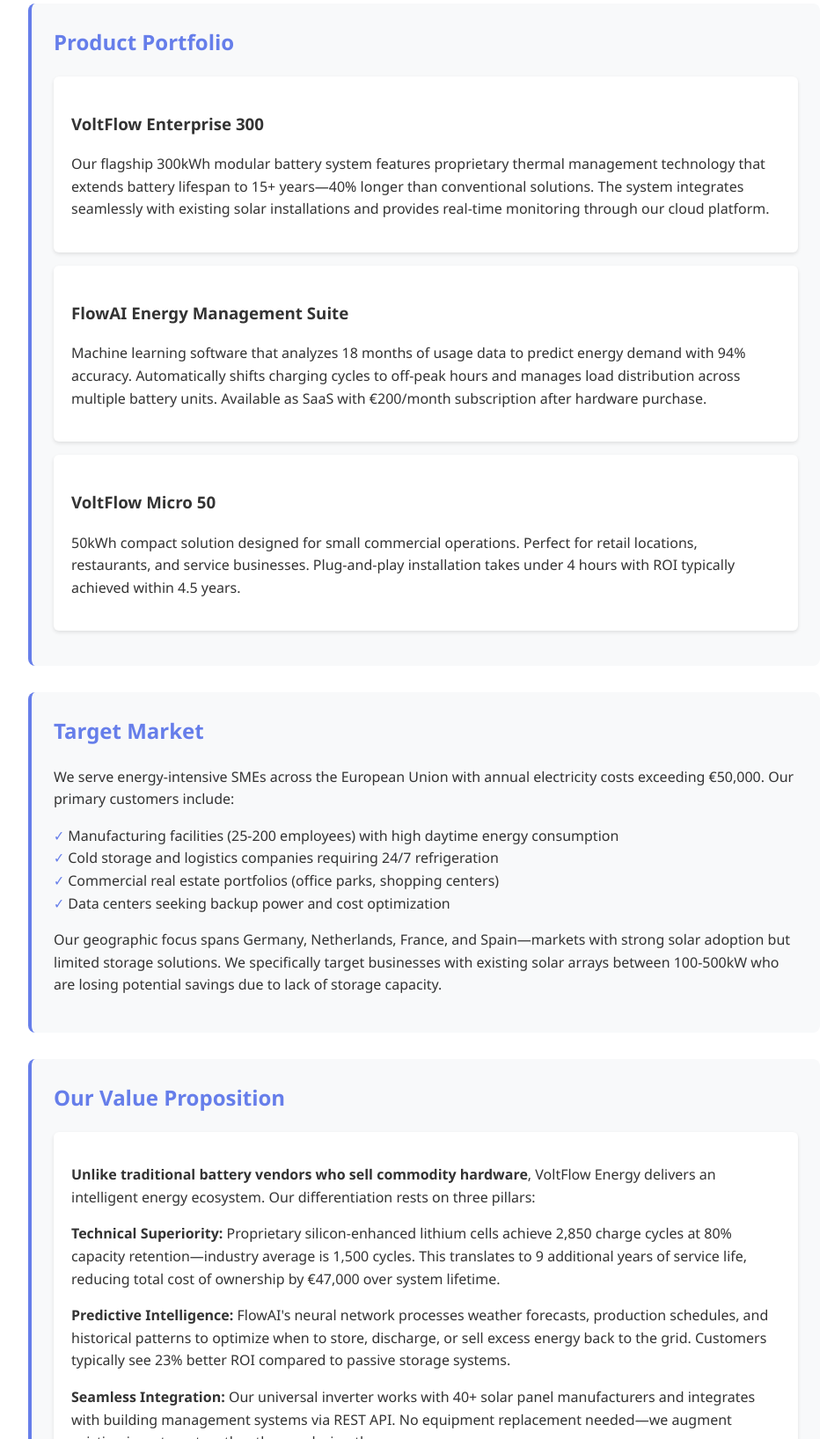
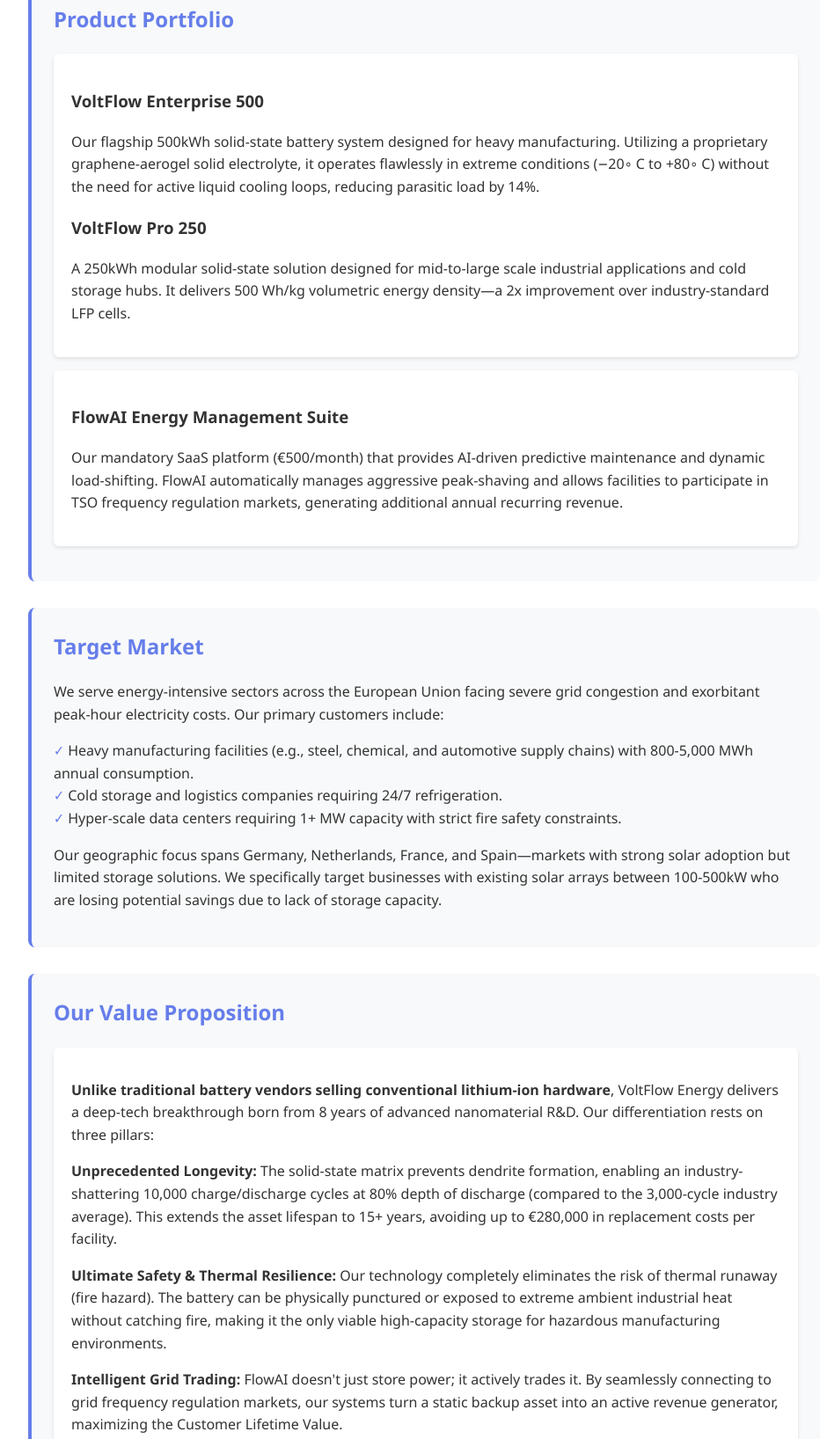
Before and after one commit to imrebartis/voltflow-energy, a plain HTML site: page index.html in a window 1280 px wide. Shown: the part 613-2249 px from the top of the page at 88% size, without its empty margins (158-1098 px from the left). Drawn offline with Linux system fonts and the light colour scheme.

Commit message:
Revise content in index.html to enhance clarity and detail of VoltFlow Energy's mission, product offerings, target market, and value proposition.

```diff
--- a/index.html
+++ b/index.html
@@ -20,38 +20,35 @@
 <body>
     <header>
         <h1>VoltFlow Energy</h1>
-        <p class="tagline">Empowering Europe's Clean Energy Transition with Intelligent Solar Storage</p>
+        <p class="tagline">Pioneering the Future of Industrial Energy Storage with Solid-State Nanomaterials</p>
     </header>
 
     <section id="mission">
         <h2>Our Mission</h2>
-        <p>VoltFlow Energy develops next-generation energy storage systems that make solar power reliable and accessible for European SMEs. Our mission is to accelerate the continent's transition to renewable energy by solving the critical challenge of energy intermittency. We combine advanced lithium-silicon battery technology with AI-powered energy management software that predicts consumption patterns and optimizes storage utilization. Our systems reduce dependency on grid electricity by up to 78%, cutting energy costs while advancing climate goals. We're committed to making clean energy economically viable for mid-sized businesses across manufacturing, logistics, and commercial real estate sectors.</p>
+        <p>VoltFlow Energy develops grid-scale, solid-state battery storage systems engineered specifically for heavy industry and hyper-scale data centers. Our mission is to accelerate the EU's green transition and solve industrial grid instability by replacing vulnerable liquid electrolytes with our proprietary graphene-aerogel nanomaterial matrix. We provide energy-intensive sectors with batteries that are significantly safer, far more durable, and vastly more energy-dense than traditional lithium-ion alternatives—bridging the gap to a reliable, zero-emission industrial grid.</p>
     </section>
 
     <section id="products">
         <h2>Product Portfolio</h2>
         <div class="highlight-box">
-            <h3>VoltFlow Enterprise 300</h3>
-            <p>Our flagship 300kWh modular battery system features proprietary thermal management technology that extends battery lifespan to 15+ years—40% longer than conventional solutions. The system integrates seamlessly with existing solar installations and provides real-time monitoring through our cloud platform.</p>
+            <h3>VoltFlow Enterprise 500</h3>
+            <p>Our flagship 500kWh solid-state battery system designed for heavy manufacturing. Utilizing a proprietary graphene-aerogel solid electrolyte, it operates flawlessly in extreme conditions (−20∘ C to +80∘ C) without the need for active liquid cooling loops, reducing parasitic load by 14%.</p>
+            <h3>VoltFlow Pro 250</h3>
+            <p>A 250kWh modular solid-state solution designed for mid-to-large scale industrial applications and cold storage hubs. It delivers 500 Wh/kg volumetric energy density—a 2x improvement over industry-standard LFP cells.</p>
         </div>
         <div class="highlight-box">
             <h3>FlowAI Energy Management Suite</h3>
-            <p>Machine learning software that analyzes 18 months of usage data to predict energy demand with 94% accuracy. Automatically shifts charging cycles to off-peak hours and manages load distribution across multiple battery units. Available as SaaS with €200/month subscription after hardware purchase.</p>
+            <p>Our mandatory SaaS platform (€500/month) that provides AI-driven predictive maintenance and dynamic load-shifting. FlowAI automatically manages aggressive peak-shaving and allows facilities to participate in TSO frequency regulation markets, generating additional annual recurring revenue.</p>
         </div>
-        <div class="highlight-box">
-            <h3>VoltFlow Micro 50</h3>
-            <p>50kWh compact solution designed for small commercial operations. Perfect for retail locations, restaurants, and service businesses. Plug-and-play installation takes under 4 hours with ROI typically achieved within 4.5 years.</p>
-        </div>
-    </section>
+        </section>
 
     <section id="target-market">
         <h2>Target Market</h2>
-        <p>We serve energy-intensive SMEs across the European Union with annual electricity costs exceeding €50,000. Our primary customers include:</p>
+        <p>We serve energy-intensive sectors across the European Union facing severe grid congestion and exorbitant peak-hour electricity costs. Our primary customers include:</p>
         <ul>
-            <li>Manufacturing facilities (25-200 employees) with high daytime energy consumption</li>
-            <li>Cold storage and logistics companies requiring 24/7 refrigeration</li>
-            <li>Commercial real estate portfolios (office parks, shopping centers)</li>
-            <li>Data centers seeking backup power and cost optimization</li>
+            <li>Heavy manufacturing facilities (e.g., steel, chemical, and automotive supply chains) with 800-5,000 MWh annual consumption.</li>
+            <li>Cold storage and logistics companies requiring 24/7 refrigeration.</li>
+            <li>Hyper-scale data centers requiring 1+ MW capacity with strict fire safety constraints.</li>
         </ul>
         <p>Our geographic focus spans Germany, Netherlands, France, and Spain—markets with strong solar adoption but limited storage solutions. We specifically target businesses with existing solar arrays between 100-500kW who are losing potential savings due to lack of storage capacity.</p>
     </section>
@@ -59,10 +56,10 @@
     <section id="value-proposition">
         <h2>Our Value Proposition</h2>
         <div class="highlight-box">
-            <p><strong>Unlike traditional battery vendors who sell commodity hardware</strong>, VoltFlow Energy delivers an intelligent energy ecosystem. Our differentiation rests on three pillars:</p>
-            <p><strong>Technical Superiority:</strong> Proprietary silicon-enhanced lithium cells achieve 2,850 charge cycles at 80% capacity retention—industry average is 1,500 cycles. This translates to 9 additional years of service life, reducing total cost of ownership by €47,000 over system lifetime.</p>
-            <p><strong>Predictive Intelligence:</strong> FlowAI's neural network processes weather forecasts, production schedules, and historical patterns to optimize when to store, discharge, or sell excess energy back to the grid. Customers typically see 23% better ROI compared to passive storage systems.</p>
-            <p><strong>Seamless Integration:</strong> Our universal inverter works with 40+ solar panel manufacturers and integrates with building management systems via REST API. No equipment replacement needed—we augment existing investments rather than replacing them.</p>
+            <p><strong>Unlike traditional battery vendors selling conventional lithium-ion hardware</strong>, VoltFlow Energy delivers a deep-tech breakthrough born from 8 years of advanced nanomaterial R&D. Our differentiation rests on three pillars:</p>
+            <p><strong>Unprecedented Longevity:</strong> The solid-state matrix prevents dendrite formation, enabling an industry-shattering 10,000 charge/discharge cycles at 80% depth of discharge (compared to the 3,000-cycle industry average). This extends the asset lifespan to 15+ years, avoiding up to €280,000 in replacement costs per facility.</p>
+            <p><strong>Ultimate Safety & Thermal Resilience:</strong> Our technology completely eliminates the risk of thermal runaway (fire hazard). The battery can be physically punctured or exposed to extreme ambient industrial heat without catching fire, making it the only viable high-capacity storage for hazardous manufacturing environments.</p>
+            <p><strong>Intelligent Grid Trading:</strong> FlowAI doesn't just store power; it actively trades it. By seamlessly connecting to grid frequency regulation markets, our systems turn a static backup asset into an active revenue generator, maximizing the Customer Lifetime Value.</p>
             <p>Most importantly, we offer a performance guarantee: if energy savings don't reach 60% of projections within the first year, we refund the difference. No competitor in the €100K-€500K price segment provides this level of accountability.</p>
         </div>
     </section>
```
